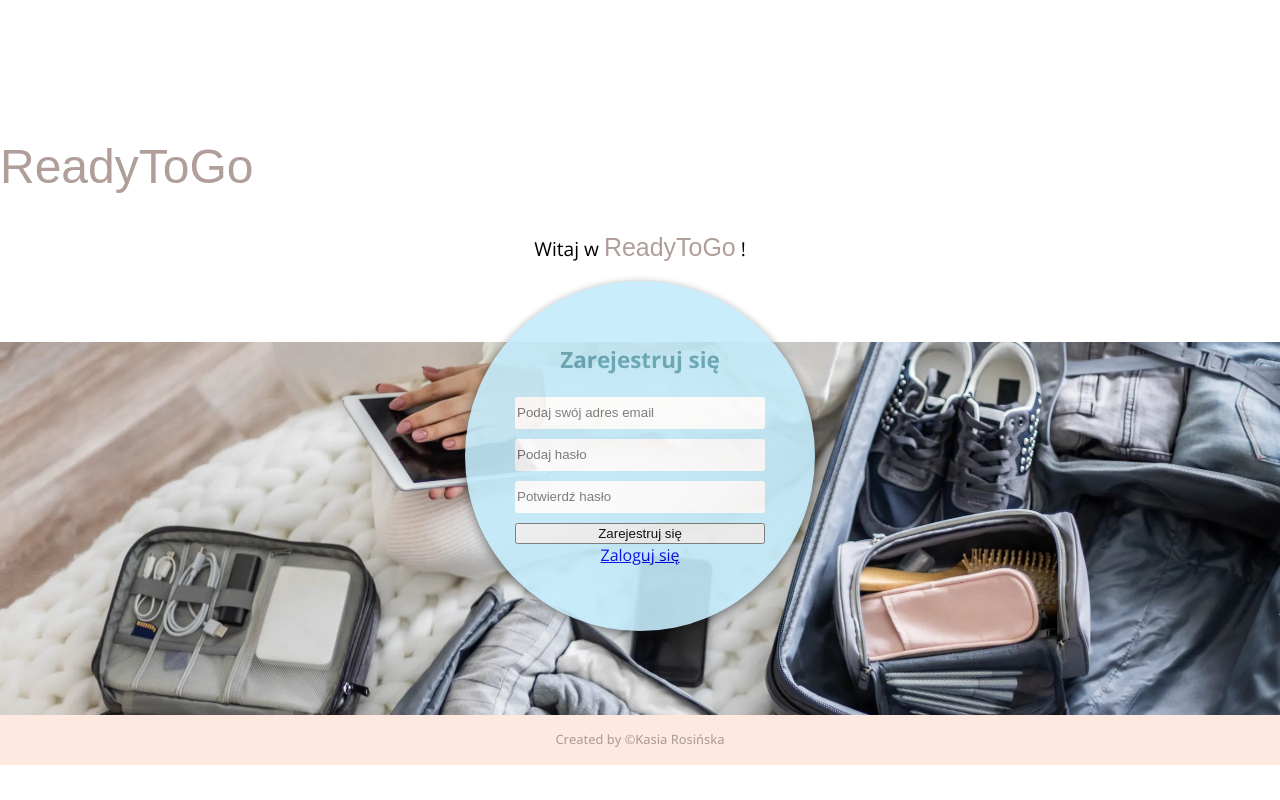
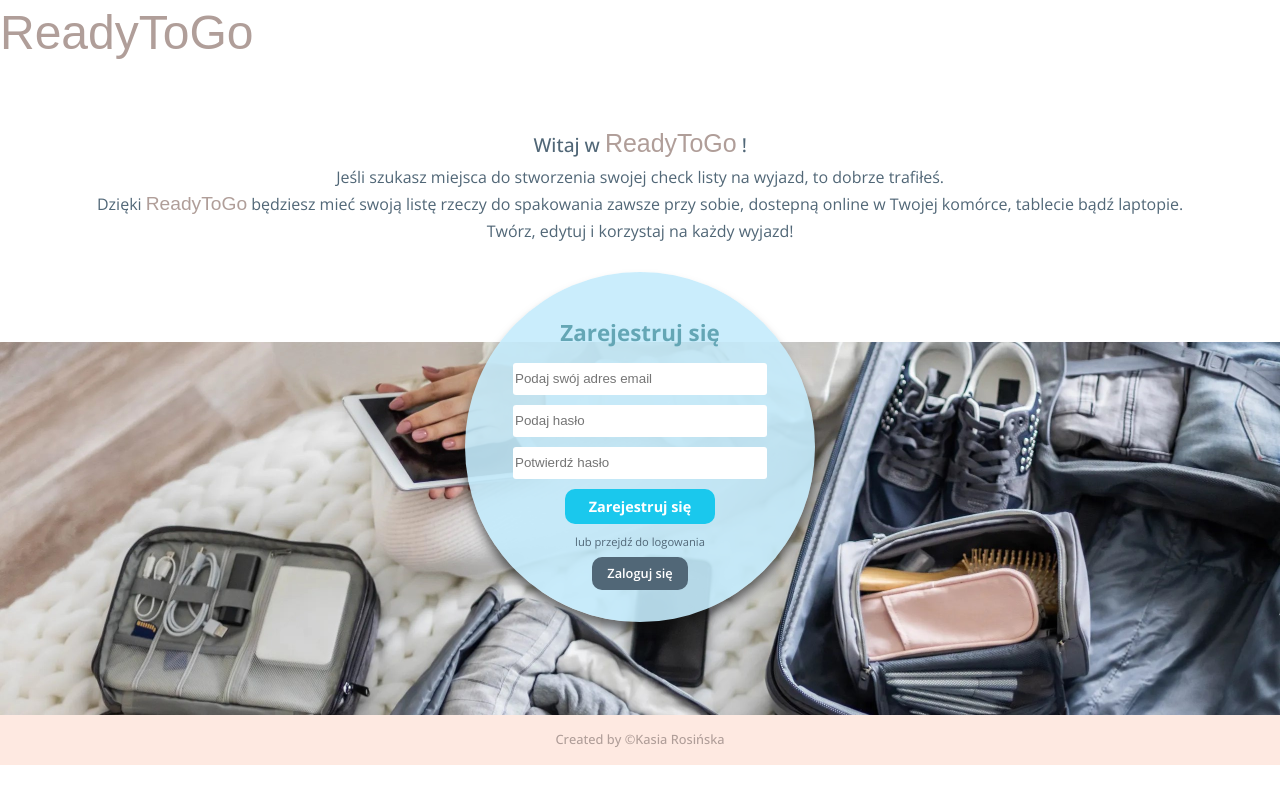
Before and after one commit to RosinskaK/ready_to_go_project, a React (Vite) app: page /signup in a window 1280 px wide. Built offline with nearby package versions, Linux system fonts and the light colour scheme; no server answers; a web font is replaced by a local one.

Commit message:
styling signup

```diff
--- a/index.html
+++ b/index.html
@@ -13,6 +13,8 @@
     <link rel="preconnect" href="https://fonts.googleapis.com">
     <link rel="preconnect" href="https://fonts.gstatic.com" crossorigin>
     <link href="https://fonts.googleapis.com/css2?family=Open+Sans:ital,wght@0,400;0,500;0,600;0,700;1,400;1,600;1,700&display=swap" rel="stylesheet">
+    <!--animate    -->
+    <link rel="stylesheet" href="https://cdnjs.cloudflare.com/ajax/libs/animate.css/4.1.1/animate.min.css"/>
   </head>
   <body>
     <div id="root"></div>
--- a/src/components/SignUp.jsx
+++ b/src/components/SignUp.jsx
@@ -4,7 +4,6 @@ import supabase from "../services/supabase.js";
 
 import Welcome from "./Welcome.jsx";
 import Footer from "./Footer.jsx";
-
 
 
 
@@ -37,25 +36,25 @@ function SignUp() {
     }
 
     return (
-
         <div className='signup-div'>
             <div className='signup-main-container'>
                 <p className='signup-logo'>ReadyToGo</p>
-                <Welcome />
+                <Welcome/>
                 <div className='signup-back'>
                     <form onSubmit={handleSignUp} className='signup-form'>
                         <p className='signup-sign'>Zarejestruj się</p>
-                    <input className='signup-input' id='email' placeholder='Podaj swój adres email'/>
-                    <input className='signup-input' id='password' type='password' placeholder='Podaj hasło'/>
-                    <input className='signup-input' id='password_repeat' type='password' placeholder='Potwierdź hasło'/>
-                    <button className='signup-btn'>Zarejestruj się</button>
+                        <input className='input-sign' id='email' placeholder='Podaj swój adres email'/>
+                        <input className='input-sign' id='password' type='password' placeholder='Podaj hasło'/>
+                        <input className='input-sign' id='password_repeat' type='password'
+                               placeholder='Potwierdź hasło'/>
+                        <button className='sign-btn'>Zarejestruj się</button>
                     </form>
-                <Link className='signin-link' to='/signin'>Zaloguj się</Link>
+                    <p className='link-to-signin'>lub przejdź do logowania</p>
+                    <button className='sign-link'><Link to='/signin'>Zaloguj się</Link></button>
                 </div>
             </div>
             <Footer/>
         </div>
-
     );
 }
 
--- a/src/components/Welcome.jsx
+++ b/src/components/Welcome.jsx
@@ -1,9 +1,12 @@
 export default function Welcome() {
 
     return (
-        <div className='welcome'>
+        <div className='welcome animate__animated animate__backInDown'>
             <p className='welcome-line1'>Witaj w <span>ReadyToGo</span> !</p>
-            <p></p>
+            <p className='welcome-line2'>Jeśli szukasz miejsca do stworzenia swojej check listy na wyjazd, to dobrze trafiłeś.</p>
+            <p className='welcome-line3'>Dzięki <span>ReadyToGo</span> będziesz mieć swoją listę rzeczy do spakowania zawsze przy sobie,
+                dostepną online w Twojej komórce, tablecie bądź laptopie.</p>
+            <p className='welcome-line4'>Twórz, edytuj i korzystaj na każdy wyjazd!</p>
         </div>
     );
 }
--- a/src/scss/App.scss
+++ b/src/scss/App.scss
@@ -4,18 +4,14 @@
 @import "elements/_footer.scss";
 @import "elements/_signup.scss";
 @import "elements/_welcome.scss";
+@import 'elements/_buttons.scss';
+@import 'elements/_inputs.scss';
 
 
 
 //ZROBIĆ TU PORZĄDEK
 
-
-
-
-
 body {
-
-  //max-width: 1280px;
   margin: 0 auto;
   box-sizing: border-box;
 
@@ -33,13 +29,11 @@ body {
   min-width: 320px;
   //min-height: 100vh;
   width: 100vw;
-  max-width: 1500px;
+  max-width: 1400px;
 
 }
 
-input:focus {
-  border: 1px solid $cinereous;
-}
+
 
 
 h1 {
--- a/src/scss/elements/_buttons.scss
+++ b/src/scss/elements/_buttons.scss
@@ -0,0 +1,73 @@
+
+button {
+  font-family: $font-basic;
+  border-radius: 10px;
+  border: 1px solid transparent;
+  padding: 0.5em 1.1em;
+  cursor: pointer;
+  transition: 0.25s;
+}
+
+.sign-btn {
+  width: 150px;
+  background-color: $vivid-sky-blue;
+  text-align: center;
+  color: white;
+  font-weight: bold;
+  font-size: 0.9em;
+  &:hover {
+    background-color: $moonstone;
+  }
+}
+
+a {
+  font-weight: 600;
+  color: white;
+  text-decoration: none;
+}
+
+.sign-link {
+  margin-top: 8px;
+  font-size: 0.8em;
+  background-color: $charcoal;
+  &:hover {
+    background-color: $moonstone;
+  }
+}
+
+
+
+
+
+
+//button {
+//  border-radius: 8px;
+//  border: 1px solid transparent;
+//  padding: 0.6em 1.2em;
+//  font-size: 1em;
+//  font-weight: 500;
+//  font-family: inherit;
+//  background-color: #1a1a1a;
+//  cursor: pointer;
+//  transition: border-color 0.25s;
+//}
+//button:hover {
+//  border-color: #646cff;
+//}
+//button:focus,
+//button:focus-visible {
+//  outline: 4px auto -webkit-focus-ring-color;
+//}
+//
+//@media (prefers-color-scheme: light) {
+//  :root {
+//    color: #213547;
+//    background-color: #ffffff;
+//  }
+//  a:hover {
+//    color: #747bff;
+//  }
+//  button {
+//    background-color: #f9f9f9;
+//  }
+//}
--- a/src/scss/elements/_footer.scss
+++ b/src/scss/elements/_footer.scss
@@ -2,22 +2,19 @@
 footer {
   //position: fixed;
   bottom: 0;
- // width: 100vw;
+  //width: 100vw;
   height: 50px;
   width: 100vw;
   //max-width: 1400px;
   display: flex;
   justify-content: center;
   background-color: $misty-rose;
-
 }
 
 .footer {
   max-width: 100vw;
   margin-top: 15px;
   padding: 0;
-  //margin-left: 10px;
-  //margin-right: 10px;
   display: inline-block;
   color: $cinereous;
   font-weight: 500;
--- /dev/null
+++ b/src/scss/elements/_inputs.scss
@@ -0,0 +1,18 @@
+
+input {
+  outline: none;
+}
+
+input {
+  height: 30px;
+  border-radius: 3px;
+  border: none;
+  &:focus {
+    border: 1px solid $cinereous;
+  }
+}
+
+.input-sign {
+  margin-bottom: 10px;
+  width: 100%;
+}
--- a/src/scss/elements/_signup.scss
+++ b/src/scss/elements/_signup.scss
@@ -1,8 +1,5 @@
-
-//import Packing from "../assets/packing2.jpg";
 
 .signup-div {
-
   display: flex;
   flex-direction: column;
   justify-content: center;
@@ -11,14 +8,10 @@
   max-width: 1400px;
   width: 100vw;
   height: 100vh;
-
-  //background-image: url("../assets/packing3.jpg");
-  //background-size: contain;
-  //background-position: bottom;
-  //background-repeat: no-repeat;
 }
 
 .signup-main-container {
+  max-width: 1400px;
   display: flex;
   flex-direction: column;
   justify-content: center;
@@ -31,60 +24,50 @@
   background-size: contain;
   background-position: bottom;
   background-repeat: no-repeat;
-
-
 }
 
 .signup-back {
-
   justify-content: center;
-  background-color: $columbia-blue;
+  background-color: rgba(197, 236, 252, 0.90);
   width: 350px;
   height: 350px;
   border-radius: 50%;
-  opacity: 90%;
-  box-shadow: 0 3px 10px rgba(17, 17, 17, 0.55);
-
-
+  //opacity: 95%;
+  box-shadow: 0 8px 10px rgba(17, 17, 17, 0.55);
 }
 
 .signup-form {
   display: flex;
   flex-direction: column;
+  align-items: center;
   width: 250px;
   padding-top: 40px;
   padding-left: 50px;
-
 }
 
 .signup-sign {
   font-weight: bold;
   font-size: 1.4em;
   color: $moonstone;
+  margin: 5px 15px 15px 15px;
 }
 
-.signup-input {
-  margin-bottom: 10px;
-  height: 30px;
-  border: white;
-  border-radius: 3px;
-}
-
-.signup-btn {
-
-}
-
-.signin-link {
-
+.link-to-signin {
+  font-size: 0.7em;
+  margin: 0;
+  padding-top: 10px;
+  color: $charcoal;
 }
 
 .signup-logo {
+  position: fixed;
+  top: 0;
   font-family: $font-logo;
   font-size: 3em;
   color: $cinereous;
+  max-width: 1400px;
   width: 100%;
   display: inline-block;
   text-align: left;
-  padding: 20px;
-  margin: 0 10px;
+  margin: 5px 10px 30px 10px;
 }
--- a/src/scss/elements/_welcome.scss
+++ b/src/scss/elements/_welcome.scss
@@ -1,15 +1,39 @@
 
 .welcome {
-  font-size: 1.2em;
+  max-width: 1400px;
+  color: $charcoal;
 }
 
-
 .welcome-line1 {
-
-
+  font-size: 1.2em;
+  margin: 0 0 8px 0;
+  font-weight: 500;
   span {
     font-family: $font-logo;
     color: $cinereous;
     font-size: 1.3em;
   }
 }
+
+.welcome-line2 {
+  margin: 0;
+  padding-bottom: 5px;
+}
+
+.welcome-line3 {
+  margin: 0;
+  padding-bottom: 5px;
+  span {
+    font-family: $font-logo;
+    color: $cinereous;
+    font-size: 1.2em;
+  }
+}
+
+.welcome-line4 {
+  margin: 0;
+  padding-bottom: 30px;
+  span {
+    font-size: 1.5em;
+  }
+}
--- /dev/null
+++ b/src/scss/generic/_reset.scss
@@ -0,0 +1,5 @@
+* {
+  margin: 0;
+  padding: 0;
+  box-sizing: border-box;
+}
--- a/src/scss/settings/_colors.scss
+++ b/src/scss/settings/_colors.scss
@@ -4,6 +4,8 @@ $misty-rose: #fee9e1ff;
 $apricot: #fad4c0ff;
 $moonstone: #64a6b5ff;
 $columbia-blue: #c5ecfcff;
+$vivid-sky-blue: #1ac8edff;
+$charcoal: #516777;
 
 //$cinereous: rgba(176, 158, 153, 1);
 //$misty-rose: rgba(254, 233, 225, 1);
```
Lines whose indentation alone changed are shown as unchanged.
